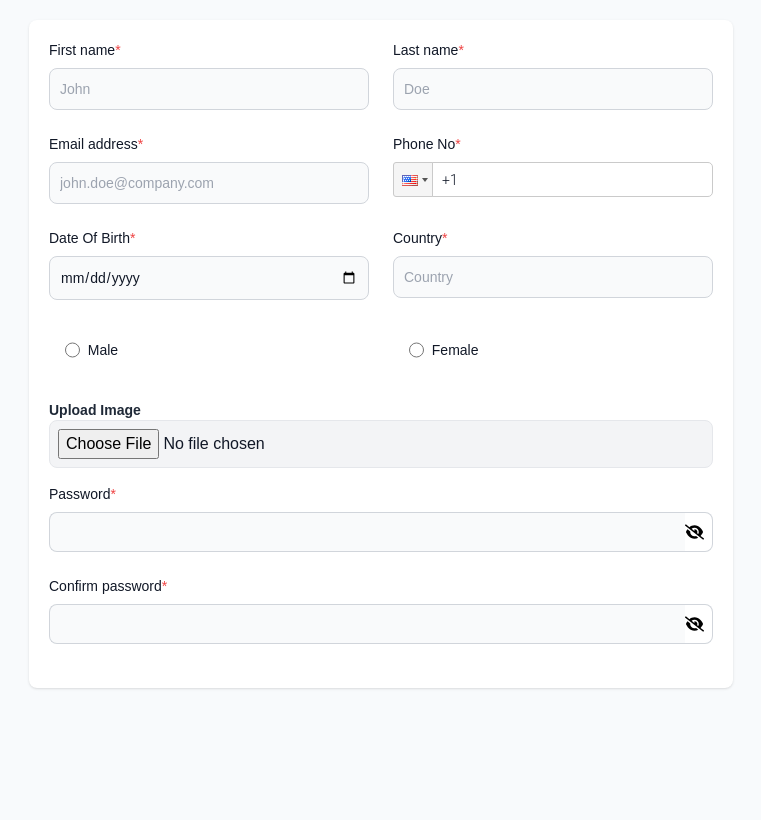
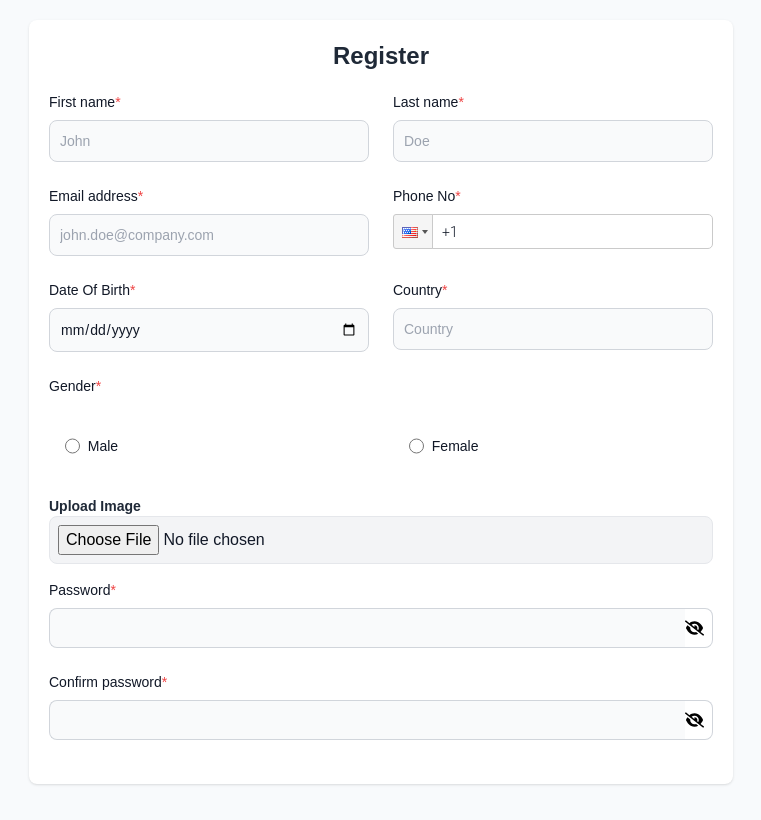
Before and after one commit to Meet-Patel-306/connect-stud, a React (Vite) app: page /register in a window 1280 px wide. Shown: the whole page, without its empty margins (259-1020 px from the left). Built offline with nearby package versions, Linux system fonts and the light colour scheme.

Commit message:
signup in log in page

```diff
--- a/src/components/Login/Login.jsx
+++ b/src/components/Login/Login.jsx
@@ -72,7 +72,7 @@ export default function Login() {
                       type="text"
                       required
                       className="input-tag "
-                      placeholder="Enter user name"
+                      placeholder="Enter Username"
                       onChange={(e) => setEmail(e.target.value)}
                     />
                   </div>
@@ -91,6 +91,7 @@ export default function Login() {
                       type={visibilityEyeLogin ? "text" : "password"}
                       required
                       className="input-passowrd-tag"
+                      placeholder="Enter Password"
                       onChange={(e) => setPassword(e.target.value)}
                     />
 
@@ -112,10 +113,19 @@ export default function Login() {
                   </div>
                 </div>
 
-                <div className="flex flex-wrap items-center justify-between gap-4 dark:bg-gray-700">
+                <div className="text-center text-gray-800 text-sm mb-2 block dark:text-white">
+                  <span>Don't have an account?
+                    <a href="/register"
+                       className="underline decoration-solid text-blue-600 hover:text-blue-700 font-semibold dark:text-blue-500 dark:hover:text-blue-400">
+                       Sign up
+                    </a>
+                  </span>
+                </div>
+
+                {/* <div className="flex flex-wrap items-center justify-between gap-4 dark:bg-gray-700">
                   <div className="flex items-center dark:bg-gray-700"></div>
                   <div className="text-sm dark:bg-gray-700"></div>
-                </div>
+                </div> */}
 
                 <div className="!mt-8 dark:bg-gray-700">
                   <button
--- a/src/components/Register/PersonalInfoInput.jsx
+++ b/src/components/Register/PersonalInfoInput.jsx
@@ -157,7 +157,20 @@ export default function PersonalInfoInput() {
             required
           />
         </div>
-        <div className="flex items-center ps-4 dark:border-gray-700">
+
+        <label
+          htmlFor="gender"
+          className="block text-sm font-medium text-gray-900 dark:text-white dark:bg-black"
+        >
+          Gender<span className="required-input">*</span>
+        </label>
+        <label
+          htmlFor="gender"
+          className="block text-sm font-medium text-gray-900 dark:text-white"
+        >
+        </label>
+
+        <div className="flex items-center ps-4 dark:border-gray-700 dark:bg-black">
           <input
             id="male"
             type="radio"
--- a/src/components/Register/Register.jsx
+++ b/src/components/Register/Register.jsx
@@ -60,6 +60,9 @@ export default function Register() {
         className="mx-5 md:mx-20 lg:mx-72 my-5 bg-white shadow dark:bg-gray-800 p-5 rounded-lg"
         onSubmit={handleSubmit}
       >
+        <h2 className="text-gray-800 text-center text-2xl font-bold dark:text-white mb-5">
+          Register
+        </h2>
         {/* Basic Personal Info */}
         <PersonalInfoInput />
         <div className="mb-4">
```
Also changed, not shown: 1 other file (tests, documents, lock files or other folders).
